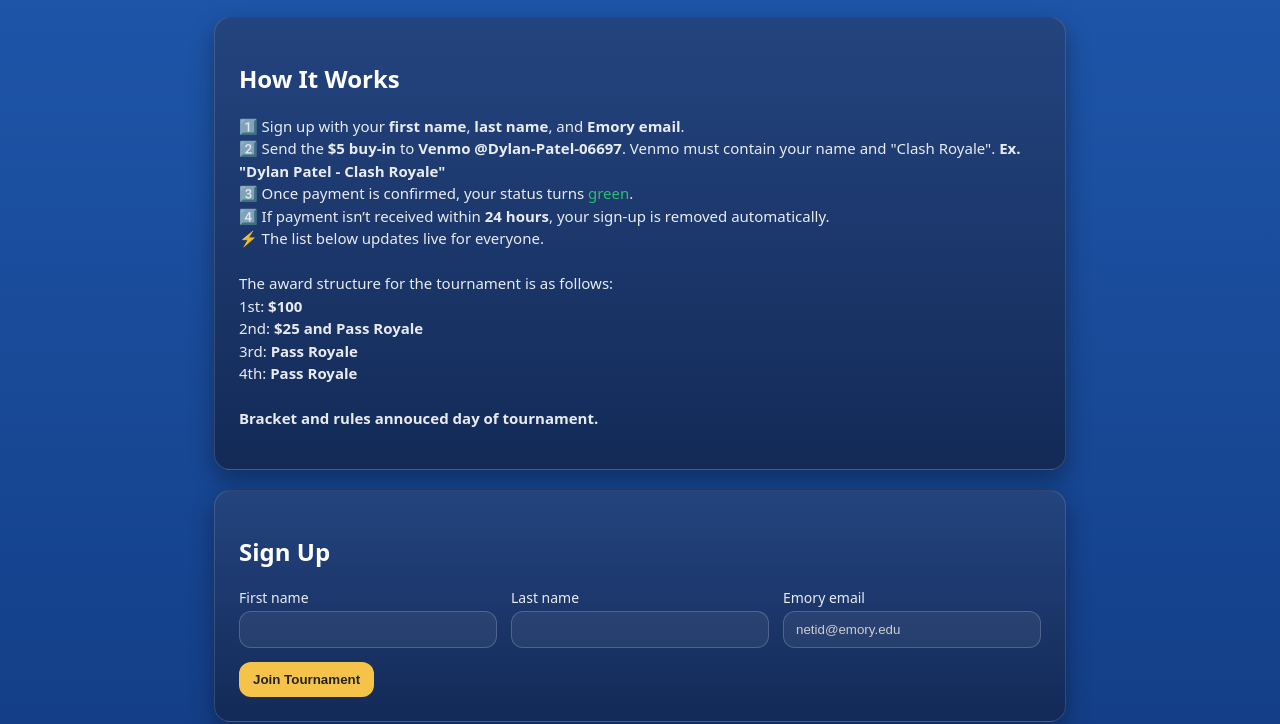
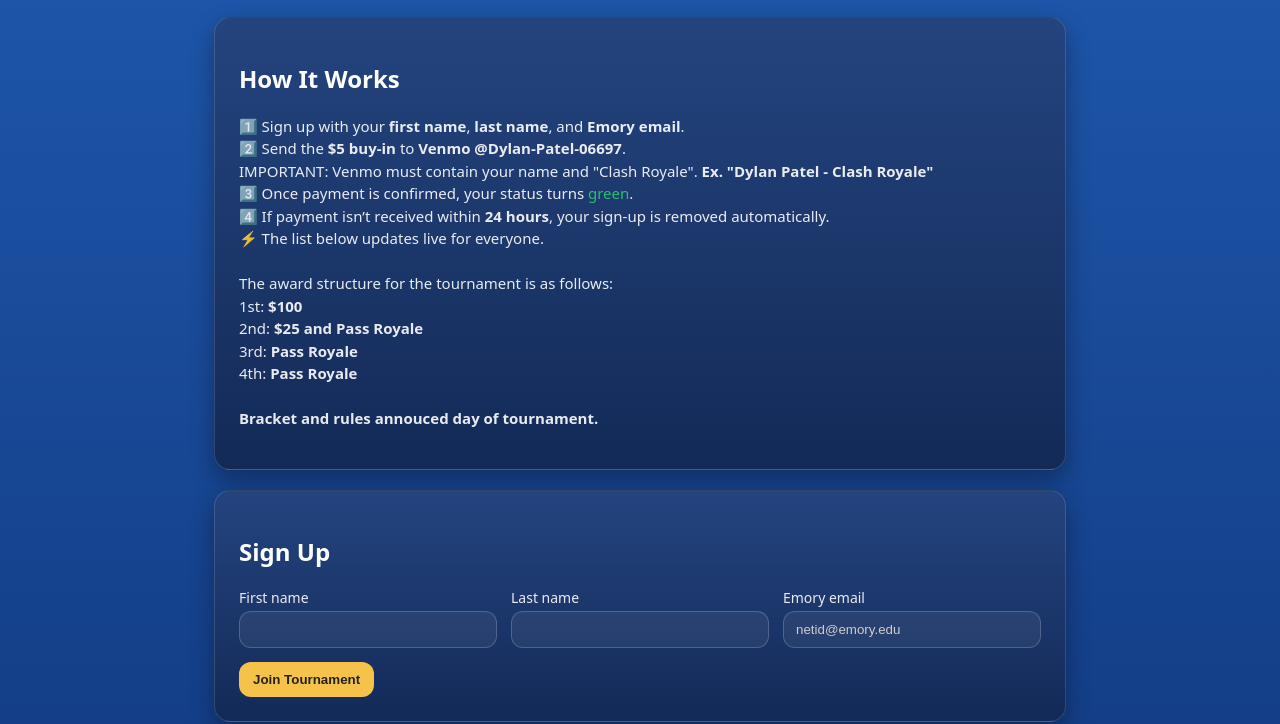
Before and after one commit to gilstero/EmoryClashTournament, a website: page index.html in a window 1280 px wide. Shown: the part 103-827 px from the top of the page. Drawn offline with Linux system fonts and the light colour scheme; a script that the page names is missing.

Commit message:
Update index.html

```diff
--- a/index.html
+++ b/index.html
@@ -75,7 +75,7 @@
     <h2>How It Works</h2>
     <p class="note">
       1️⃣ Sign up with your <b>first name</b>, <b>last name</b>, and <b>Emory email</b>.<br/>
-      2️⃣ Send the <b>$5 buy-in</b> to <b>Venmo @Dylan-Patel-06697</b>. Venmo must contain your name and "Clash Royale". <b>Ex. "Dylan Patel - Clash Royale"</b><br/>
+      2️⃣ Send the <b>$5 buy-in</b> to <b>Venmo @Dylan-Patel-06697</b>. <br/>IMPORTANT: Venmo must contain your name and "Clash Royale". <b>Ex. "Dylan Patel - Clash Royale"</b><br/>
       3️⃣ Once payment is confirmed, your status turns <span style="color:var(--ok)">green</span>.<br/>
       4️⃣ If payment isn’t received within <b>24 hours</b>, your sign-up is removed automatically.<br/>
       ⚡ The list below updates live for everyone. <br/> <br/>
```
